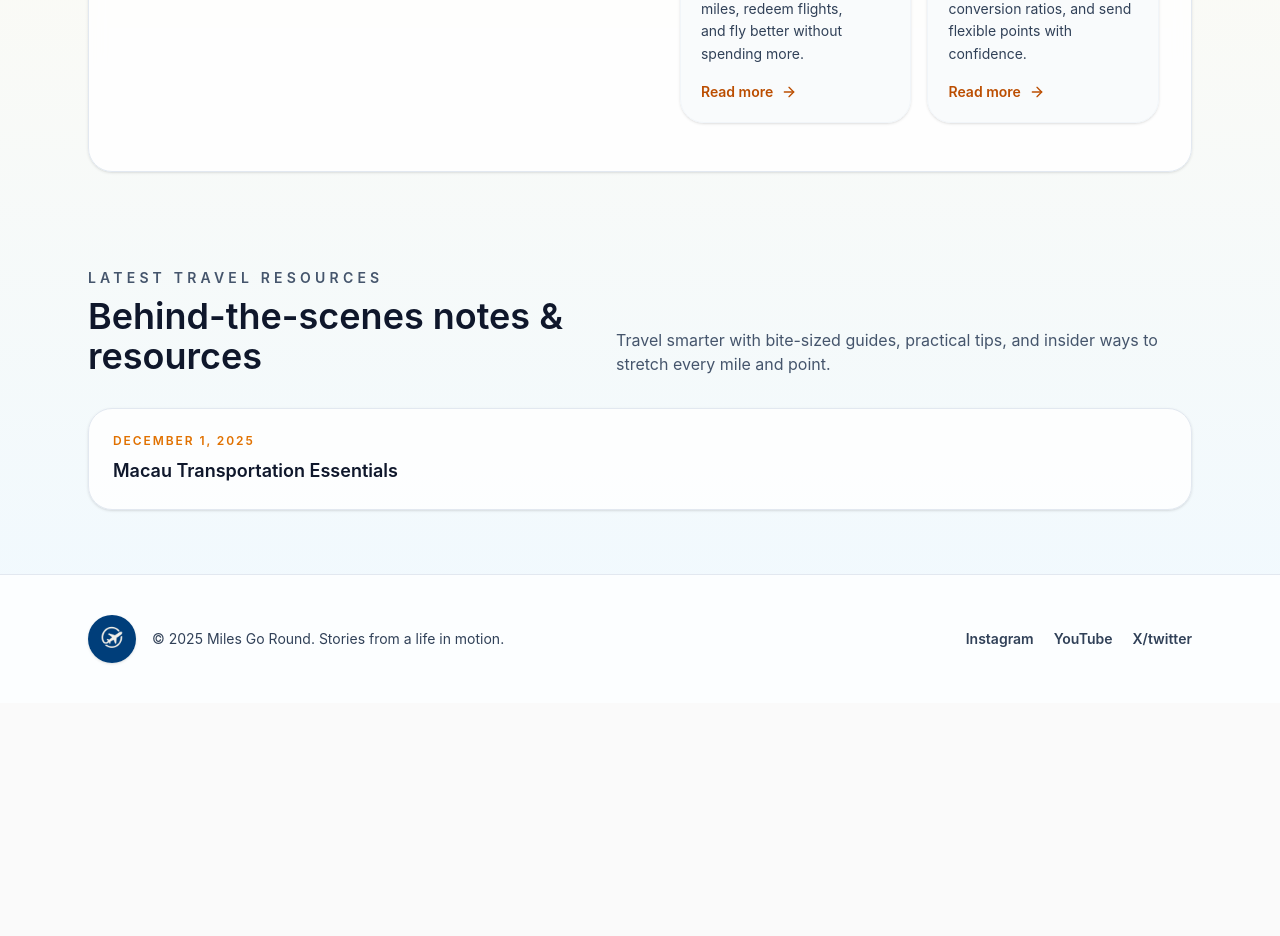
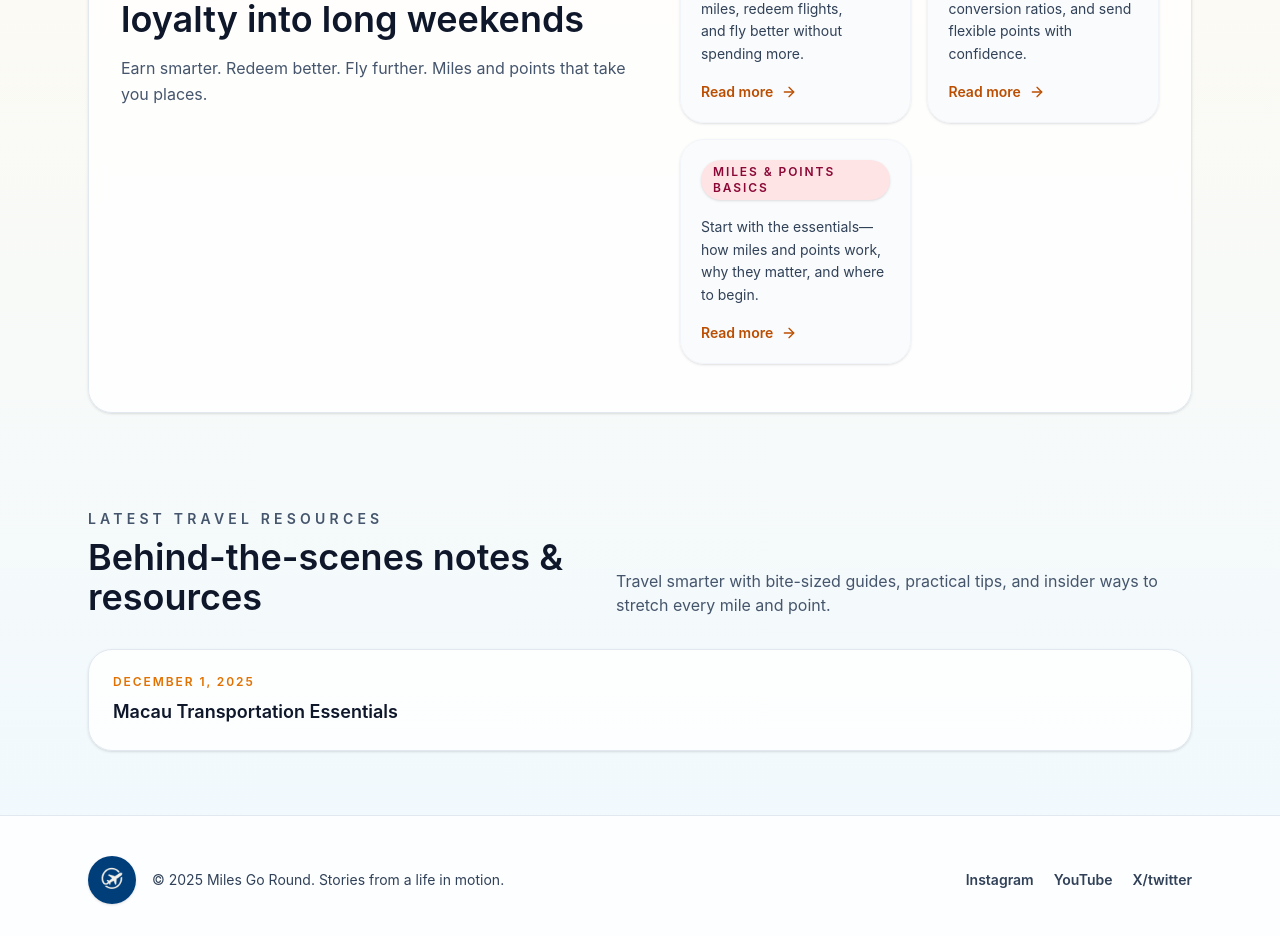
Before and after one commit to bansalmanik/travel-website, a Next.js app: page / in a window 1280 px wide. Shown: the part 1100-2036 px from the top of the page. Before the commit the page ends 1803 px from the top, so only its background shows below. Built offline with nearby package versions, Linux system fonts and the light colour scheme.

Commit message:
Add miles and points basics link to homepage

```diff
--- a/app/page.tsx
+++ b/app/page.tsx
@@ -28,6 +28,12 @@ const travelWithPointsHighlights = [
     description: "Compare transfer partners, conversion ratios, and send flexible points with confidence.",
     href: "/pointsconversion",
     accent: "bg-purple-100 text-purple-900",
+  },
+  {
+    title: "Miles & Points Basics",
+    description: "Start with the essentials—how miles and points work, why they matter, and where to begin.",
+    href: "/travel-with-points/miles-and-points-explained",
+    accent: "bg-rose-100 text-rose-900",
   },
 ];
 
```
